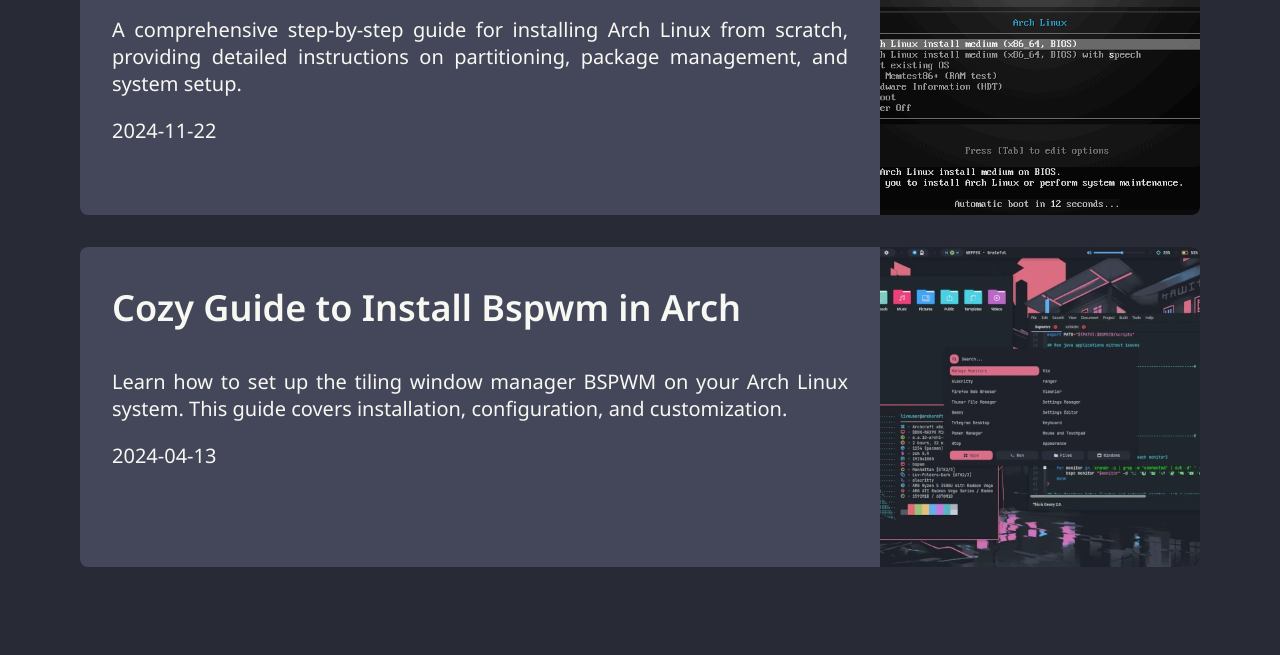
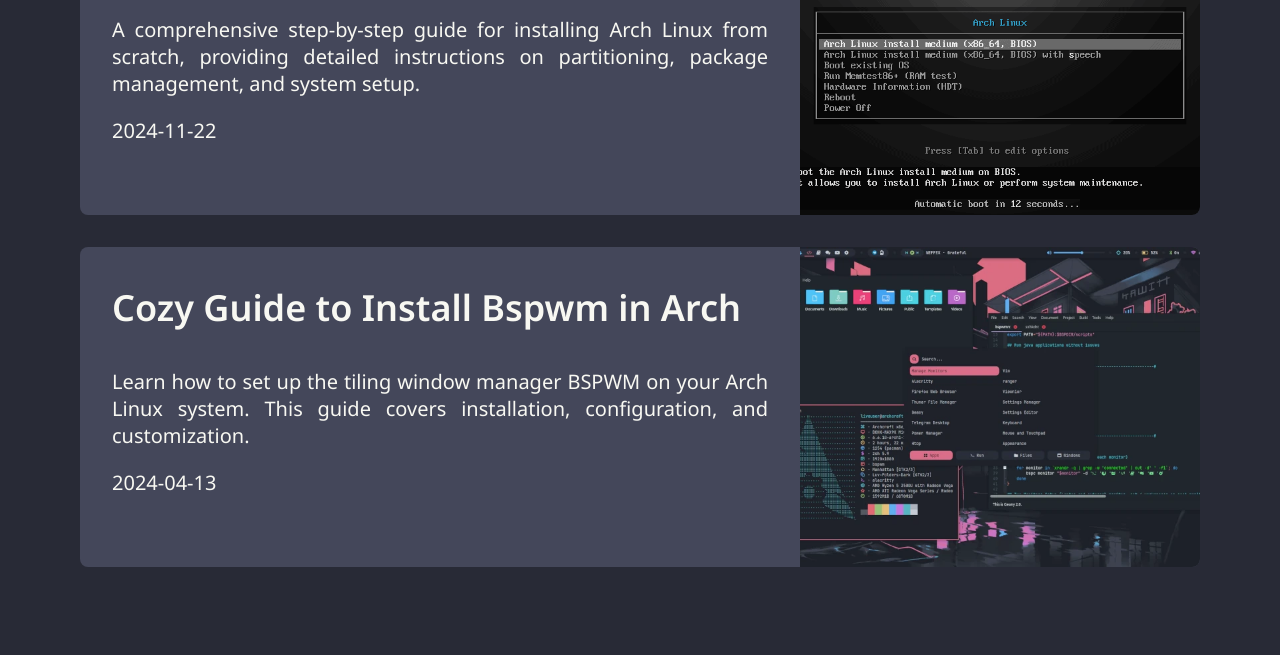
Before and after one commit to druxorey/druxorey.github.io, a plain HTML site: page blog.html in a window 1280 px wide. Shown: the part 753-1408 px from the top of the page. Drawn offline with Linux system fonts and the light colour scheme.

Commit message:
style(global): fixed blog-image max and min width.

```diff
--- a/static/styles/global.css
+++ b/static/styles/global.css
@@ -192,8 +192,8 @@
     border-bottom-right-radius: var(--size-border-radius);
 	object-fit: cover;
     width: 100%;
-    max-width: 20rem;
-	min-width: 20rem;
+    max-width: 25rem;
+	min-width: 25rem;
 }
 
 .blog-selector {
```
